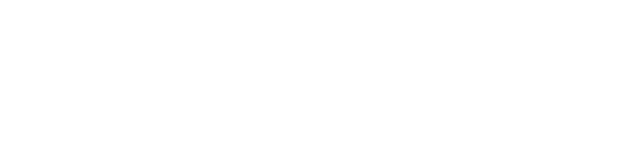
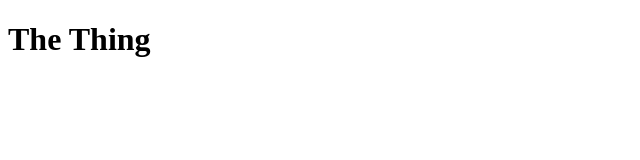
Before and after one commit to RCHS-Programming/unit4-ch1-pixelart-Spiderdane, a plain HTML site: page resources/index.html in a window 1280 px wide. Shown: the whole page, without its empty margins (0-640 px from the left). Drawn offline with Linux system fonts and the light colour scheme.

Commit message:
Update index.html

```diff
--- a/resources/index.html
+++ b/resources/index.html
@@ -3,7 +3,8 @@
 <head>
 	<title>Pixel Art</title>
 	<link rel="stylesheet" href="style.css">
-    <script src="script.js"></script>
+	<script src="script.js"></script>
+	<h1>The Thing</h1>
 </head>
 <body>
 
```
